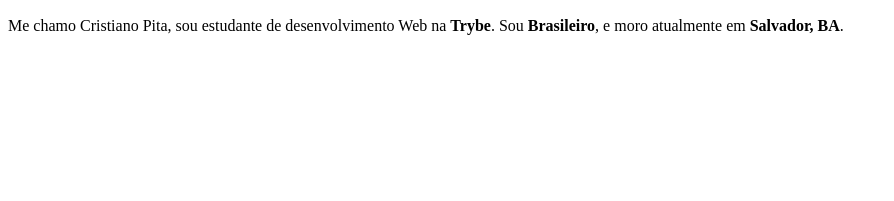
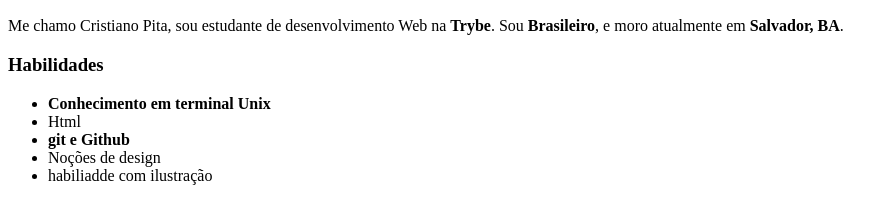
Before and after one commit to crizatip/crizatip.github.io, a plain HTML site: page index.html in a window 1280 px wide. Shown: the part 818-1019 px from the top of the page, without its empty margins (0-894 px from the left). Before the commit the page ends 869 px from the top, so only its background shows below. Drawn offline with Linux system fonts and the light colour scheme.

Commit message:
adicionado lista de habilidades

```diff
--- a/index.html
+++ b/index.html
@@ -15,5 +15,16 @@
     <p>Me chamo Cristiano Pita, sou estudante de desenvolvimento Web na <strong>Trybe</strong>.
         Sou <strong>Brasileiro</strong>, e moro atualmente em  <strong>Salvador, BA</strong>.
     </p>
+    <h3>Habilidades</h3>
+    <ul>
+        <li><strong>Conhecimento em terminal Unix</strong></li>
+        <li>Html</li>
+        <li><strong>git e Github</strong></li>
+        <li>Noções de design</li>
+        <li>habiliadde com ilustração</li>
+
+
+
+    </ul>
 </body>
 </html>
```
